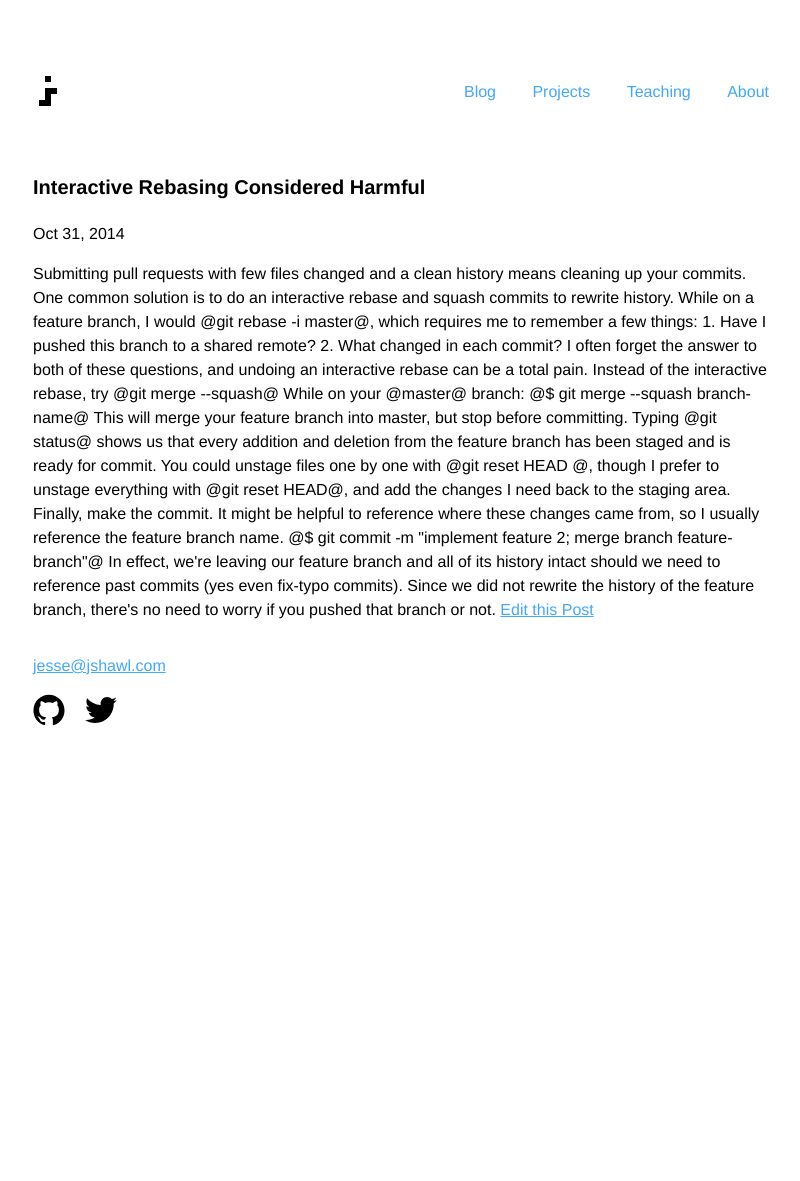
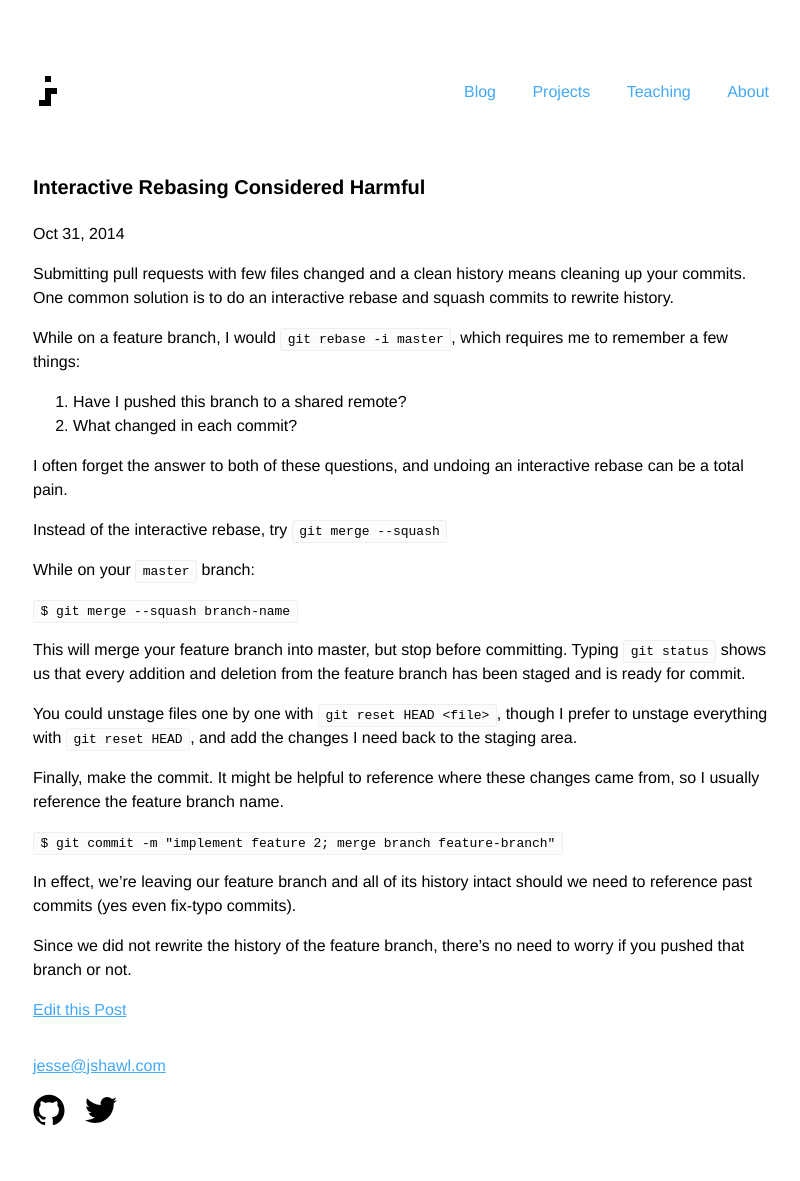
Before and after one commit to jshawl/jesse.sh, a Jekyll site: the page built from _posts/2014-10-31-interactive-rebasing-considered-harmful.md, in a window 1280 px wide. Shown: the whole page, without its empty margins (239-1039 px from the left). Built offline with Jekyll 4.4.1, drawn with Linux system fonts in a browser that asks for light colours; comment, search, counter and statistics services are not loaded; before the commit the page ends 900 px from its top, so only the background shows below that.

Commit message:
convert to markdown

```diff
--- a/_posts/2014-10-31-interactive-rebasing-considered-harmful.textile
+++ b/_posts/2014-10-31-interactive-rebasing-considered-harmful.md
@@ -6,28 +6,28 @@ category: advanced
 
 Submitting pull requests with few files changed and a clean history means cleaning up your commits. One common solution is to do an interactive rebase and squash commits to rewrite history.
 
-While on a feature branch, I would @git rebase -i master@, which  requires me to remember a few things:
+While on a feature branch, I would `git rebase -i master`, which  requires me to remember a few things:
 
 1. Have I pushed this branch to a shared remote?
 2. What changed in each commit?
 
 I often forget the answer to both of these questions, and undoing an interactive rebase can be a total pain.
 
-Instead of the interactive rebase, try @git merge --squash@
+Instead of the interactive rebase, try `git merge --squash`
 
-While on your @master@ branch:
+While on your `master` branch:
 
-@$ git merge --squash branch-name@
+`$ git merge --squash branch-name`
 
-This will merge your feature branch into master, but stop before committing. Typing @git status@ shows us that every addition and deletion
+This will merge your feature branch into master, but stop before committing. Typing `git status` shows us that every addition and deletion
 from the feature branch has been staged and is ready for commit.
 
-You could unstage files one by one with @git reset HEAD <file>@, though I prefer to unstage everything with @git reset HEAD@, and add the changes I need
+You could unstage files one by one with `git reset HEAD <file>`, though I prefer to unstage everything with `git reset HEAD`, and add the changes I need
 back to the staging area.
 
 Finally, make the commit. It might be helpful to reference where these changes came from, so I usually reference the feature branch name.
 
-@$ git commit -m "implement feature 2; merge branch feature-branch"@
+`$ git commit -m "implement feature 2; merge branch feature-branch"`
 
 In effect, we're leaving our feature branch and all of its history intact should we need to reference past commits (yes even fix-typo commits).
 
```
